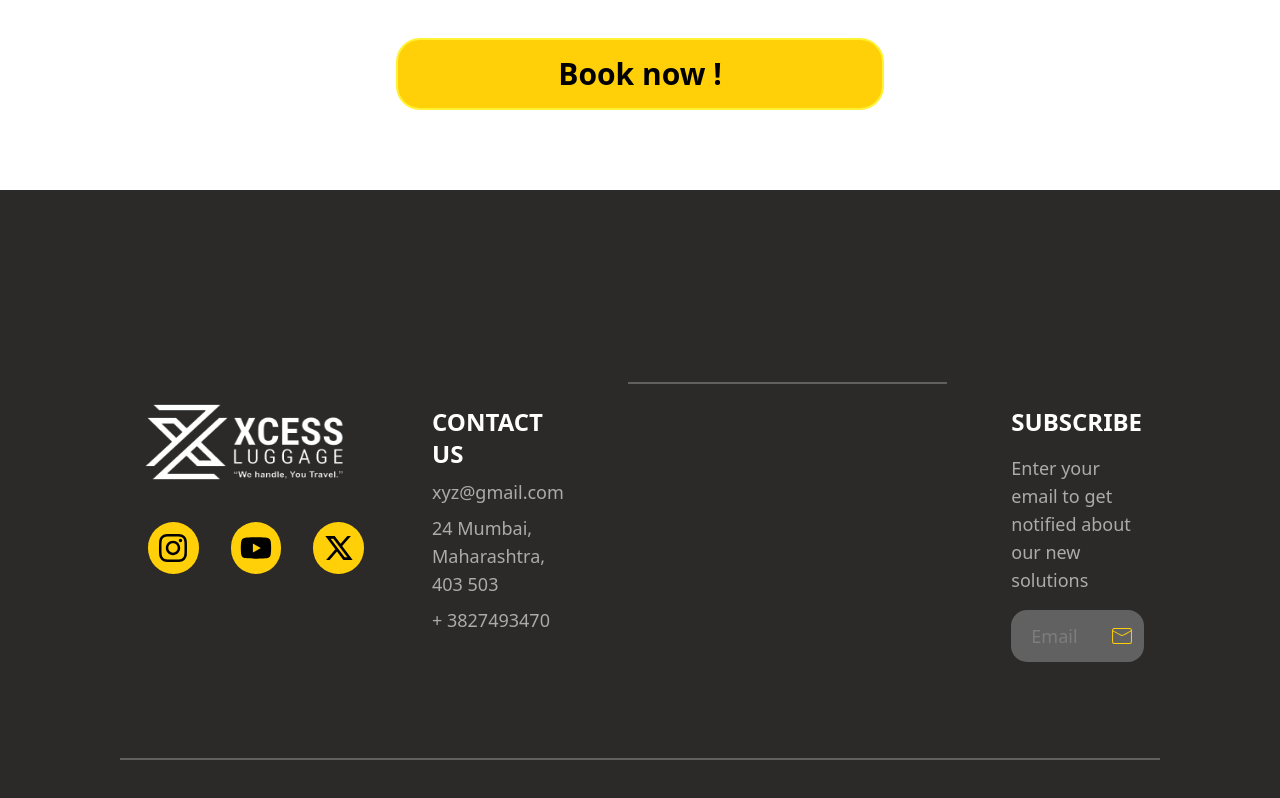
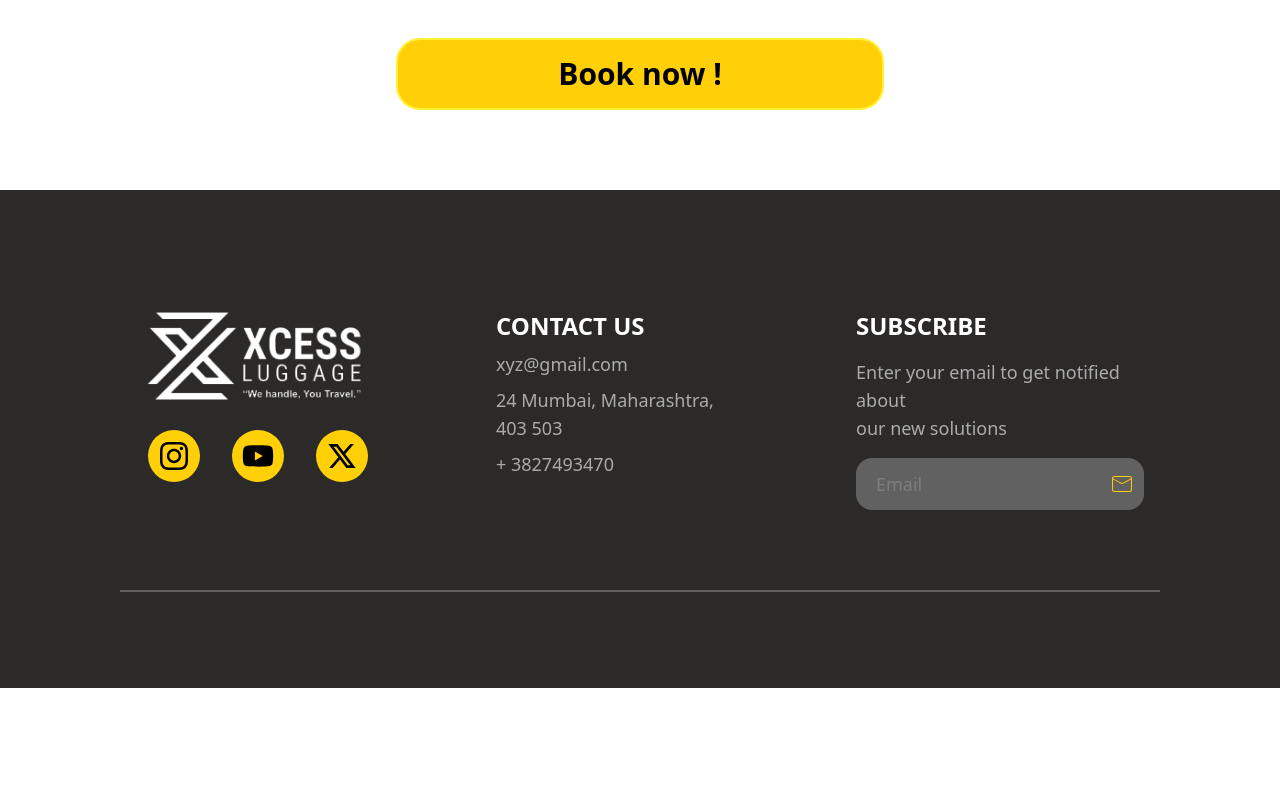
Before and after one commit to Ashish-Singh-Negi/XCESS, a Next.js app: page / in a window 1280 px wide. Shown: the part 4501-5299 px from the top of the page. After the commit the page ends 5189 px from the top, so only its background shows below. Built offline with nearby package versions, Linux system fonts and the light colour scheme.

Commit message:
Fix footer ui and bugs

```diff
--- a/components/Footer.tsx
+++ b/components/Footer.tsx
@@ -6,16 +6,16 @@ import { RiTwitterXLine } from "react-icons/ri";
 const Footer = () => {
   return (
     <footer className="w-full py-16 sm:py-20 md:py-24 bg-[#2B2A29]">
-      <div className="mx-4 sm:mx-8 md:mx-[60px] lg:mx-[120px] flex flex-col lg:flex-row justify-between sm:py-20 md:py-24 gap-12 sm:border-b-2 border-[#606060] ">
+      <div className="mx-4 sm:mx-8 md:mx-[60px] lg:mx-[120px] flex flex-col lg:flex-row justify-between lg:pb-20 gap-12 lg:border-b-2 border-[#606060] ">
         <div className=" lg:w-[268px]">
           <Image
             src={"/Logo-White.png"}
             alt="logo png"
             height={104}
             width={268}
-            className="h-[72px] w-[140px] sm:h-[120px] md:w-[268px] sm:mx-auto lg:mx-0"
+            className="h-[72px] w-[140px] sm:h-[140px] sm:w-[268px] lg:mx-auto"
           />
-          <div className="h-[52px] w-full flex gap-4 sm:gap-6 lg:gap-8 pl-4 sm:pl-6 lg:pl-8 -ml-1 mt-1 sm:mt-5 lg:justify-start">
+          <div className="h-[52px] w-full flex gap-4 sm:gap-6 lg:gap-8 pl-4 sm:pl-6 lg:pl-8 -ml-1 mt-1 lg:justify-start">
             <div className="size-7 sm:size-[52px] bg-primary text-black rounded-full flex justify-center items-center">
               <FaInstagram size={32} className="size-4 sm:size-8" />
             </div>
@@ -38,7 +38,7 @@ const Footer = () => {
           <p>+ 3827493470</p>
         </div>
 
-        <p className="h-0.5 w-2/3 bg-[#606060] mx-auto"></p>
+        <p className=" lg:hidden h-0.5 w-2/3 bg-[#606060] mx-auto"></p>
 
         <div className="px-4 w-full lg:w-80 flex flex-col gap-4 sm:pt-6 text-sm sm:text-lg text-[#ABABAB]">
           <h2 className="text-xl sm:text-2xl font-semibold text-white">
--- a/components/Header.tsx
+++ b/components/Header.tsx
@@ -3,7 +3,6 @@
 import Image from "next/image";
 import NavBar from "./NavBar";
 import Link from "next/link";
-import { useState } from "react";
 
 const Header = () => {
   return (
--- a/components/NavBar.tsx
+++ b/components/NavBar.tsx
@@ -21,7 +21,7 @@ const NavBar = () => {
     <>
       <button
         onClick={() => setActive(!active)}
-        className="flex sm:hidden flex-col gap-1.5 overflow-hidden"
+        className="flex lg:hidden flex-col gap-1.5 overflow-hidden"
       >
         <span
           className={`${
```
